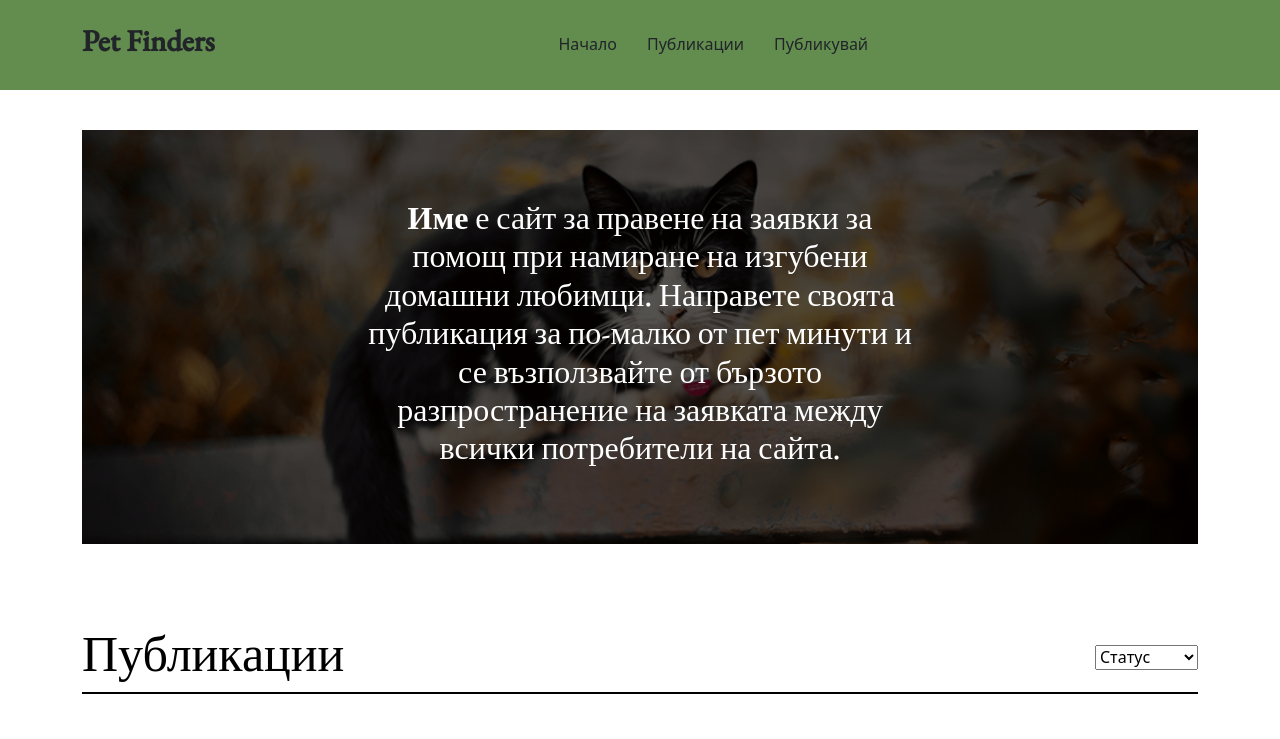
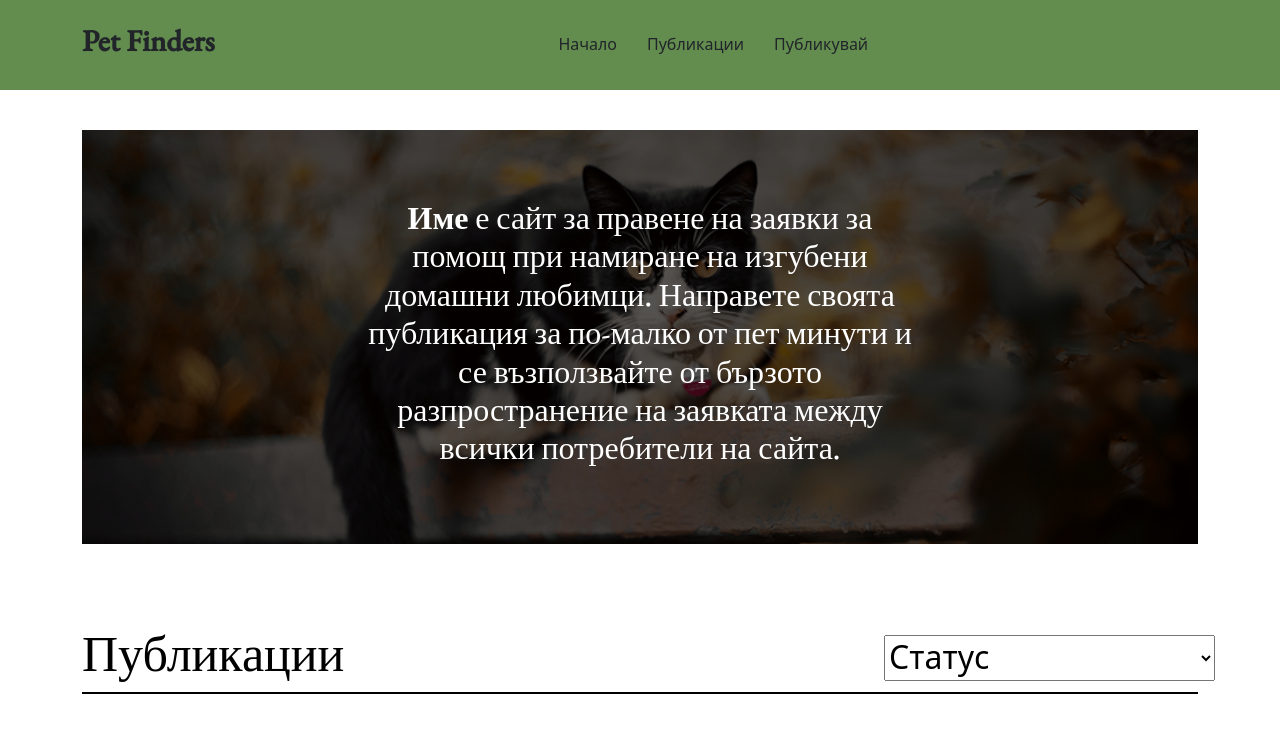
Before and after one commit to F0xyBG/PetFinder, a plain HTML site: page FrontEnd/index.html in a window 1280 px wide. Shown: the top 739 px of the page. Drawn offline with nearby package versions, Linux system fonts and the light colour scheme; no server answers; a web font is replaced by a local one.

Commit message:
catButton

```diff
--- a/FrontEnd/assets/css/main.css
+++ b/FrontEnd/assets/css/main.css
@@ -1577,8 +1577,6 @@ font-size: 190%;
 font-style: normal;
 font-weight: 600;
 margin-bottom: 30px;
-
-padding-top: 25px;
 }
 
 .imeNaPole{
@@ -1626,3 +1624,12 @@ padding-top: 25px;
     padding-left: 20px;
     cursor: pointer;
 }
+
+.stoinostNaPole2{
+  height: 100%;
+  width: 180%;
+  font-size: 32px;
+}
+.filterText{
+  font-size: 32px;
+}
--- a/FrontEnd/index.html
+++ b/FrontEnd/index.html
@@ -115,12 +115,12 @@
         <section id="publications" class="category-section">
             <div class="container" data-aos="fade-up">
 
-                <div class="section-header d-flex justify-content-between align-items-center mb-5">
+                <div class="section-header d-flex justify-content-between align-items-center mb-5" style="padding-right:130px ;">
                     <h2>Публикации</h2>
                     <div>
                         <select name="filter" id="filter" class="stoinostNaPole2">
-                            <option value="status">Статус</option>
-                            <option value="category">Категория</option>
+                            <option value="status" class="filterText">Статус</option>
+                            <option value="category" class="filterText">Категория</option>
                         </select>
                     </div>
                 </div>
```
